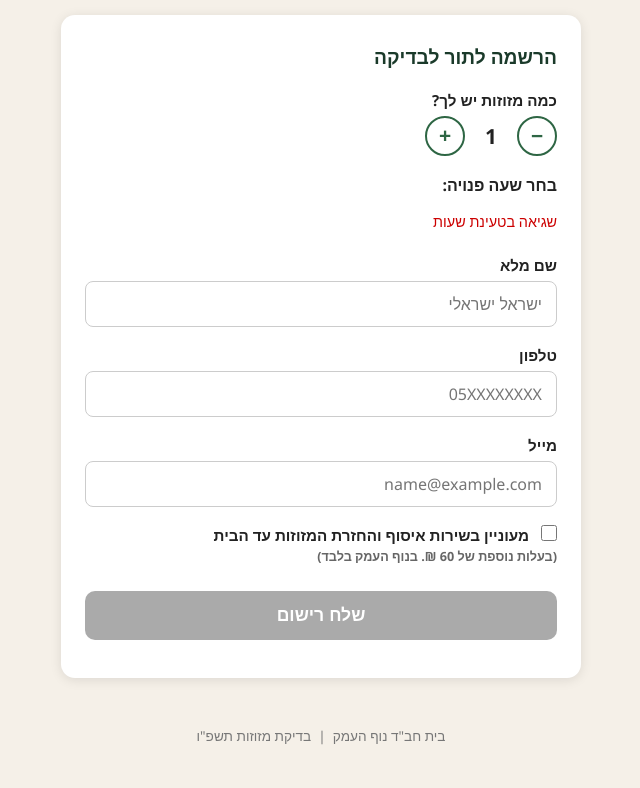
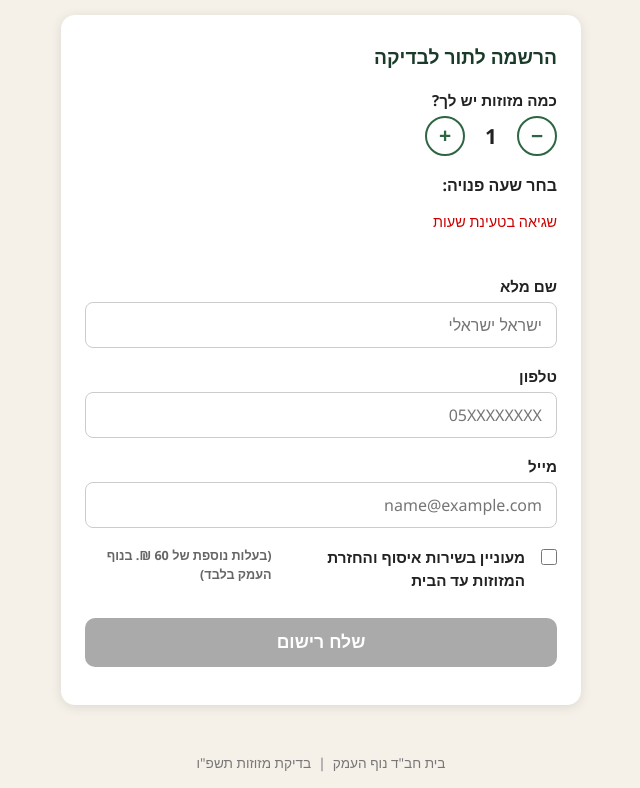
Before and after one commit to 770levinson-coder/mezuzot-check, a website: page public/index.html in a window 1280 px wide. Shown: the part 390-1178 px from the top of the page, without its empty margins (319-959 px from the left). Before the commit the page ends 1151 px from the top, so only its background shows below. Drawn offline with Linux system fonts and the light colour scheme; no server answers.

Commit message:
Update style.css

```diff
--- a/public/style.css
+++ b/public/style.css
@@ -234,3 +234,22 @@ footer {
   color: #fff;
   font-weight: bold;
 }
+
+/* Fix jump when changing qty */
+.slot-grid {
+  min-height: 52px;
+}
+
+/* Delivery checkbox */
+.delivery-label {
+  display: flex;
+  align-items: flex-start;
+  gap: 8px;
+  cursor: pointer;
+  line-height: 1.5;
+  font-size: 0.95rem;
+}
+.delivery-label input[type="checkbox"] {
+  flex-shrink: 0;
+  margin-top: 3px;
+}
```
